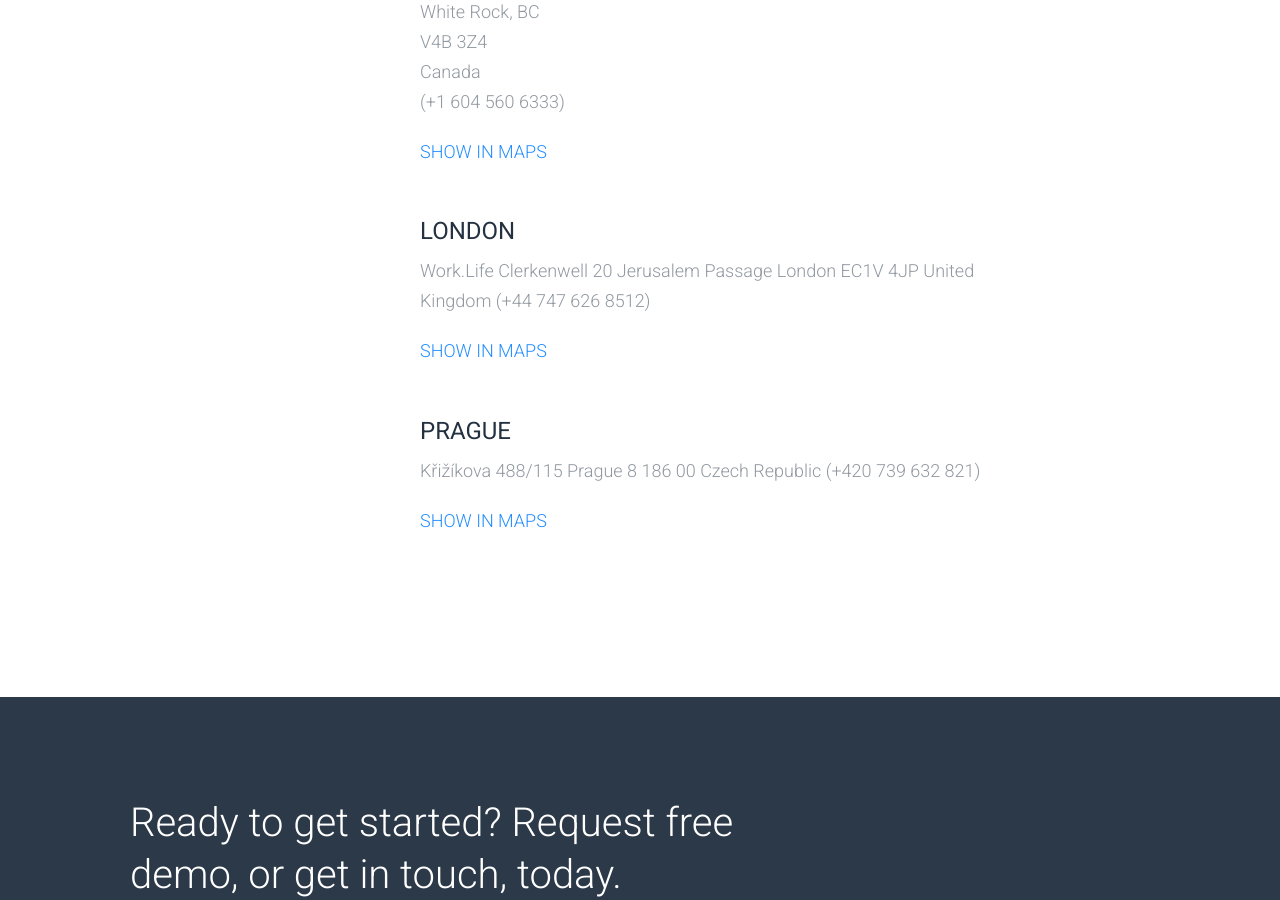
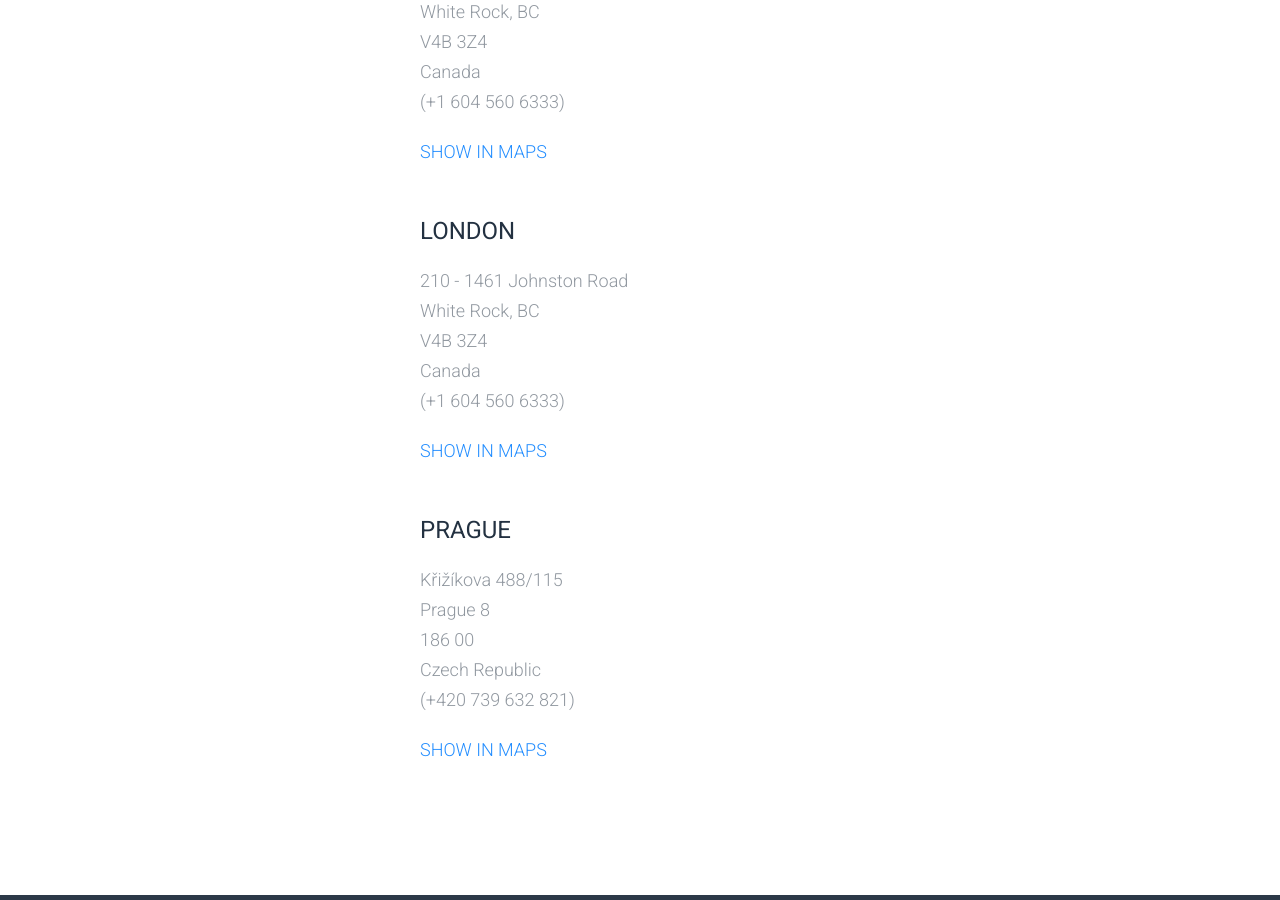
Before and after one commit to keboola/website, a Jekyll site: the page built from _about/about.md, in a window 1280 px wide and 900 px high, scrolled down 4726 px. Built offline with Jekyll 4.4.1, drawn with Linux system fonts in a browser that asks for light colours; nearby versions of some CDN libraries.

Commit message:
Update from Forestry.io - Updated about.md

```diff
--- a/_about/about.md
+++ b/_about/about.md
@@ -112,10 +112,10 @@ page_sections:
     address: "<p>210 - 1461 Johnston Road <br>White Rock, BC <br>V4B 3Z4 <br>Canada
       <br>(+1 604 560 6333)</p>"
   - name: LONDON
-    address: "Work.Life Clerkenwell  \n20 Jerusalem Passage  \nLondon EC1V 4JP  \nUnited
-      Kingdom  \n(+44 747 626 8512)"
+    address: "<p>210 - 1461 Johnston Road <br>White Rock, BC <br>V4B 3Z4 <br>Canada
+      <br>(+1 604 560 6333)</p>"
   - name: PRAGUE
-    address: "Křižíkova 488/115  \nPrague 8  \n186 00  \nCzech Republic  \n(+420 739
-      632 821)"
+    address: "<p>Křižíkova 488/115 <br>Prague 8 <br>186 00 <br>Czech Republic <br>(+420
+      739 632 821)</p>"
 
 ---
```
